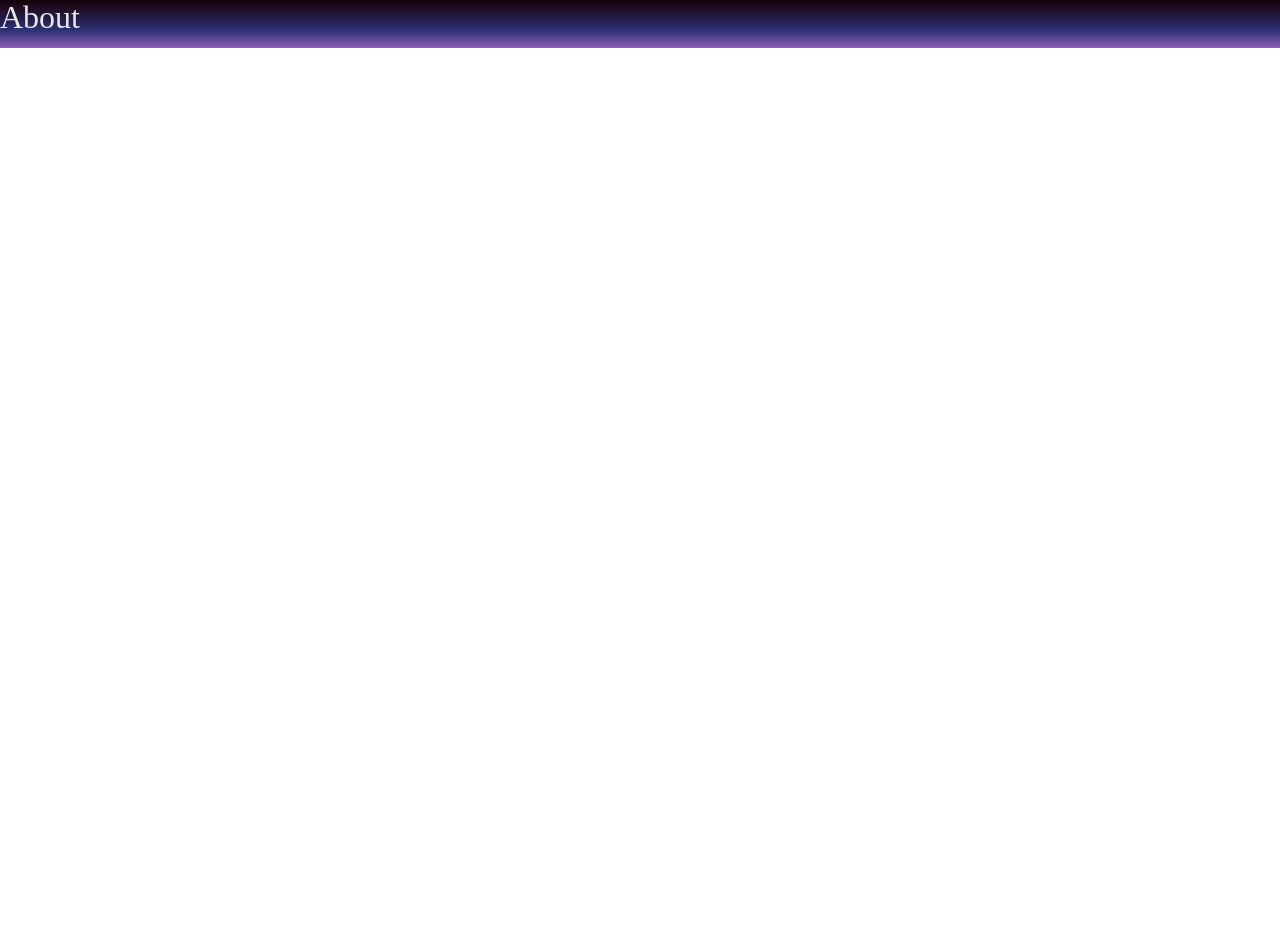
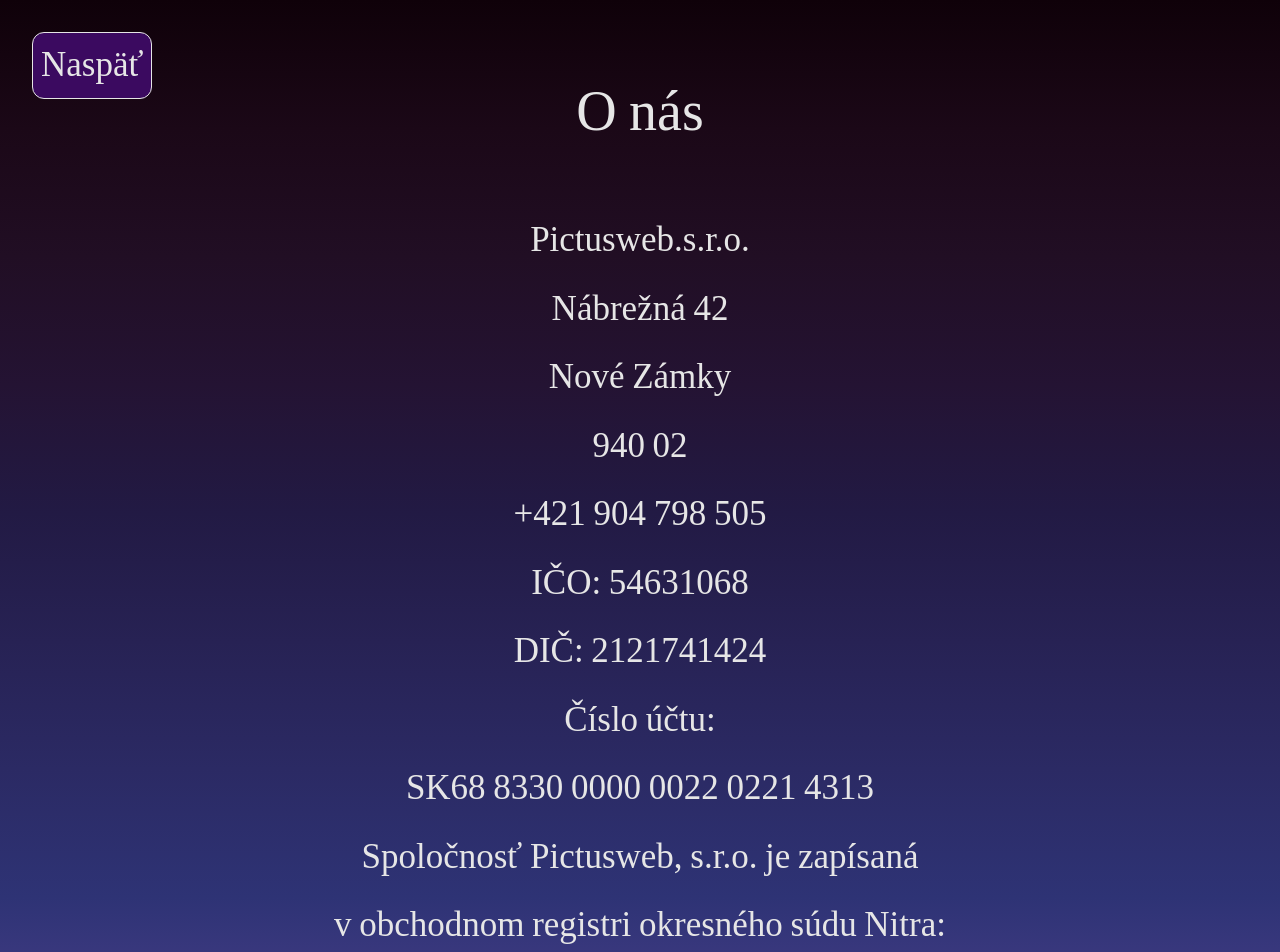
Before and after one commit to pkvarg/pictusweb-vite, a React (Vite) app: page /about in a window 1280 px wide. Shown: the top 952 px of the page. Before the commit the page ends 800 px from the top, so only its background shows below. Built offline with nearby package versions, Linux system fonts and the light colour scheme; a web font is replaced by a local one.

Commit message:
about mob ok

```diff
--- a/src/pages/About.jsx
+++ b/src/pages/About.jsx
@@ -1,7 +1,46 @@
 import React from 'react'
+import { Footer } from '../components'
+import { useNavigate } from 'react-router-dom'
 
 const About = () => {
-  return <div className='hero-gradient text-white text-[32px]'>About</div>
+  const navigate = useNavigate()
+  const backButton = () => {
+    navigate(-1)
+  }
+  return (
+    <>
+      <div className='hero-gradient text-white relative'>
+        <button
+          className='
+              lg:text-[35px] text-[25px] bg-violet  pt-3 px-2 rounded-xl border border-white hover:text-violet hover:bg-white absolute lg:top-8 top-2 lg:left-8 left-2'
+          onClick={() => backButton()}
+        >
+          <span>Naspäť</span>
+        </button>
+        <div className='flex flex-col  justify-center items-center gap-4 text-[35px] pb-40'>
+          <h1 className='lg:text-[56px] text-[45px] pt-20 pb-10'>O nás</h1>
+          <p>Pictusweb.s.r.o.</p>
+          <p>Nábrežná 42</p>
+          <p>Nové Zámky</p>
+          <p>940 02</p>
+          <p>+421 904 798 505</p>
+          <p>IČO: 54631068</p>
+          <p>DIČ: 2121741424</p>
+          <p>Číslo účtu: </p>
+          <p className='text-center'>SK68 8330 0000 0022 0221 4313</p>
+          <p className='text-center'>
+            Spoločnosť Pictusweb, s.r.o. je zapísaná
+          </p>
+          <p className='text-center'>
+            v obchodnom registri okresného súdu Nitra:
+          </p>
+          <p className='text-center'>Oddiel: Sro Vložka číslo: 57457/N</p>
+          <p className='text-center'>Firma nie je platcom DPH.</p>
+        </div>
+        <Footer />
+      </div>
+    </>
+  )
 }
 
 export default About
--- a/src/pages/Gdpr.jsx
+++ b/src/pages/Gdpr.jsx
@@ -1,12 +1,26 @@
 import React from 'react'
 import { Footer } from '../components'
+import { useNavigate } from 'react-router-dom'
 
 const Gdpr = () => {
+  const navigate = useNavigate()
+  const backButton = () => {
+    navigate(-1)
+  }
   return (
     <>
       <div className='second-gradient text-white text-[32px]'>
-        <div className='lg:mx-20 mx-2 lg:py-20 py-6 lg:text-justify flex flex-col gap-4'>
-          <h2>ZÁSADY SPRACOVÁVANIA OSOBNÝCH ÚDAJOV</h2>
+        <div className='lg:mx-20 mx-2 lg:py-20 py-6 lg:text-justify flex flex-col gap-4 '>
+          <div className='flex flex-row justify-between relative'>
+            <h2>ZÁSADY SPRACOVÁVANIA OSOBNÝCH ÚDAJOV</h2>
+            <button
+              className='
+              lg:text-[35px] text-[25px] bg-violet  pt-3 px-2 rounded-xl border border-white hover:text-violet hover:bg-white absolute lg:-top-6 -top-4 right-0'
+              onClick={() => backButton()}
+            >
+              <span>Naspäť</span>
+            </button>
+          </div>
           <p>
             Ochranu osobných údajov berieme vážne. Je pre nás dôležité, aby vaše
             osobné údaje boli v bezpečí. Všetky osobné údaje, ktoré sú získavané
--- a/src/pages/TradeRules.jsx
+++ b/src/pages/TradeRules.jsx
@@ -1,12 +1,26 @@
 import React from 'react'
 import { Footer } from '../components'
+import { useNavigate } from 'react-router-dom'
 
 const TradeRrules = () => {
+  const navigate = useNavigate()
+  const backButton = () => {
+    navigate(-1)
+  }
   return (
     <>
       <div className='second-gradient text-white text-[32px]'>
         <div className='lg:mx-20 mx-2 lg:py-20 py-6 lg:text-justify flex flex-col gap-4'>
-          <h2>Všeobecné obchodné podmienky</h2>
+          <div className='flex flex-row justify-between relative'>
+            <h2>Všeobecné obchodné podmienky</h2>
+            <button
+              className='
+              lg:text-[35px] text-[25px] bg-violet  pt-3 px-2 rounded-xl border border-white hover:text-violet hover:bg-white absolute lg:-top-6 -top-4 right-0'
+              onClick={() => backButton()}
+            >
+              <span>Naspäť</span>
+            </button>
+          </div>
           <h3>1. VŠEOBECNÉ USTANOVENIA</h3>
           Tieto všeobecné obchodné podmienky (ďalej len „VOP“) upravujú práva a
           povinnosti zmluvných strán vyplývajúce z kúpnej zmluvy uzatvorenej
--- a/src/sections/Contact.jsx
+++ b/src/sections/Contact.jsx
@@ -172,7 +172,7 @@
                 onChange={(e) => setPasswordGroupTwo(e.target.value)}
               />
               <button
-                className='text-[35px] bg-violet lg:mt-3 mt-10 pt-3 rounded-xl hover:bg-skin-color border border-white hover:text-violet hover:bg-white'
+                className='text-[35px] bg-violet lg:mt-3 mt-10 pt-3 rounded-xl border border-white hover:text-violet hover:bg-white'
                 type='submit'
                 value='Send'
               >
```
